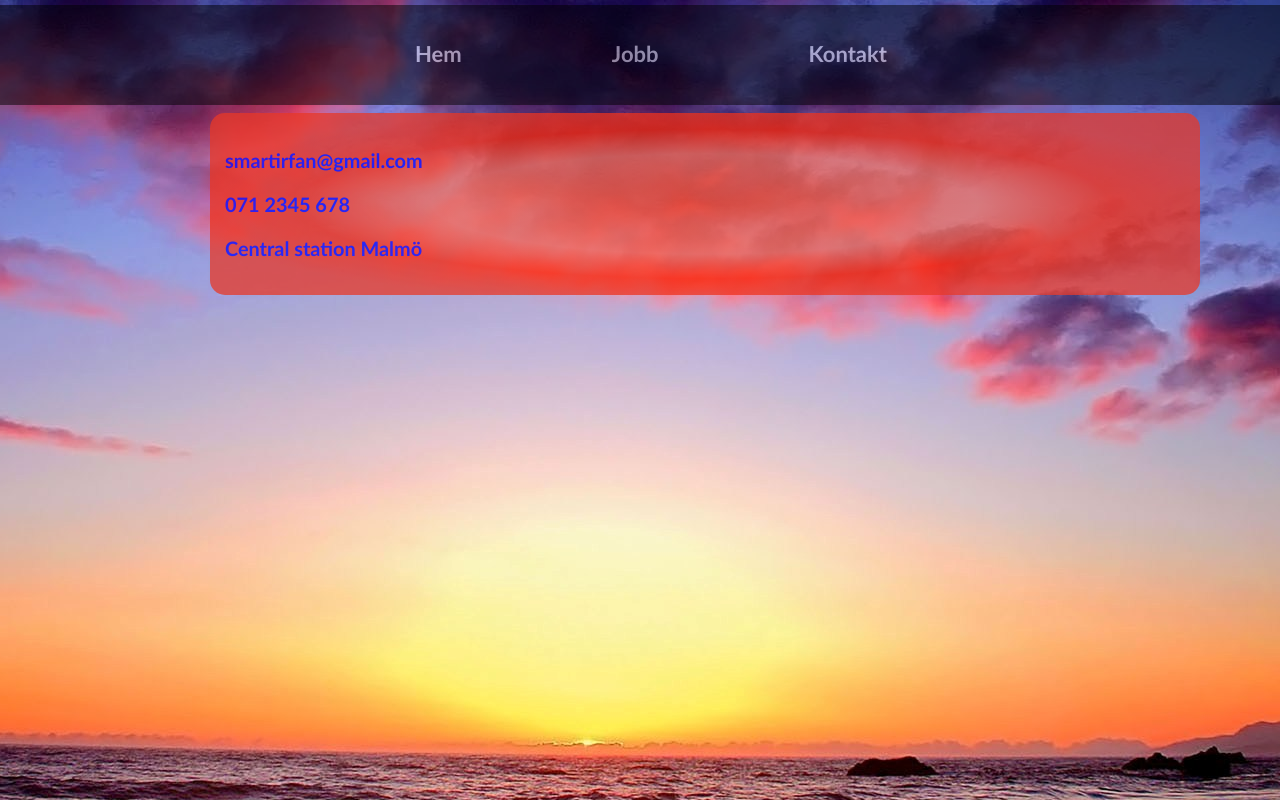
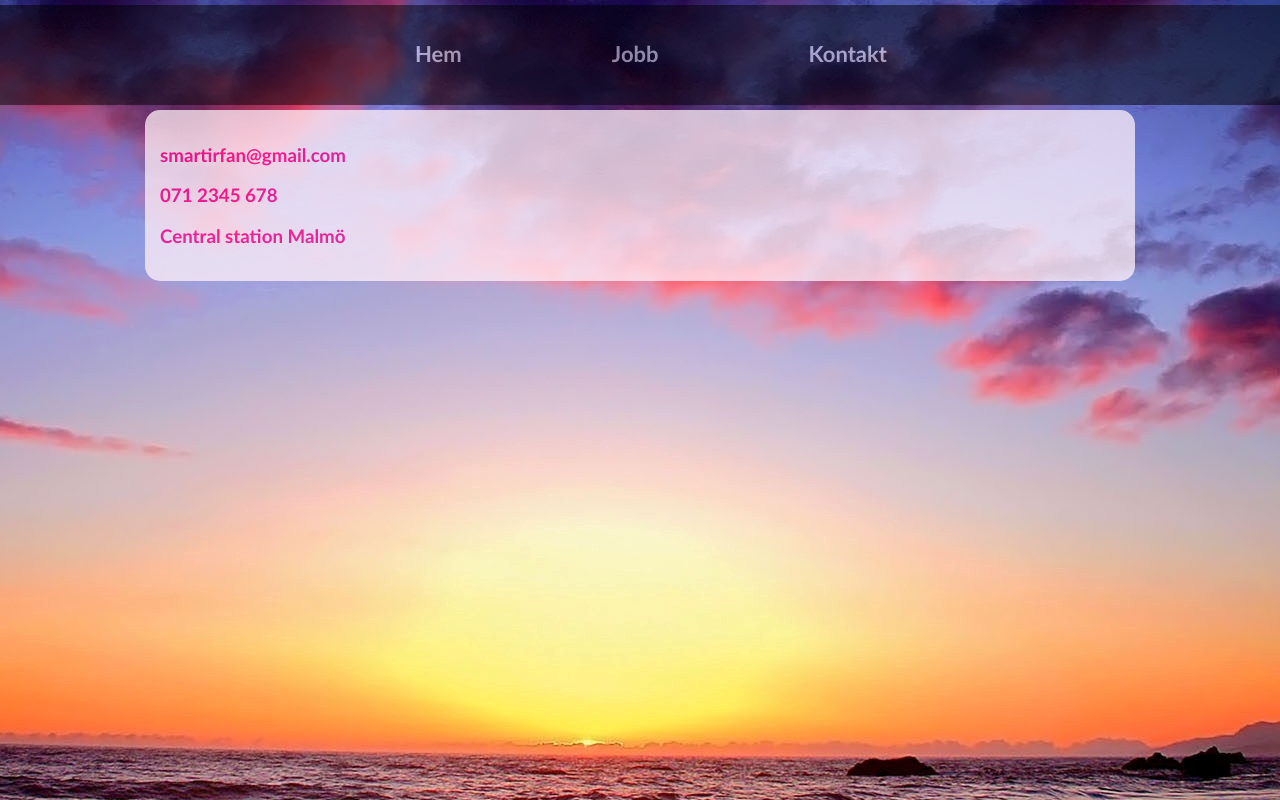
Before and after one commit to irfanuppsala/Job, a plain HTML site: page contact.html in a window 1280 px wide. Drawn offline with Linux system fonts and the light colour scheme.

```diff
--- a/contact.html
+++ b/contact.html
@@ -16,11 +16,9 @@
 			</div>
 		</div>
 		<div id="contact-content">
-			<span>
-				<h3>smartirfan@gmail.com</h3>
-				<h3>071 2345 678</h3>
-				<h3>Central station Malmö</h3>
-			</span>
+			<h3>smartirfan@gmail.com</h3>
+			<h3>071 2345 678</h3>
+			<h3>Central station Malmö</h3>
 		</div>
 	</body>
 </html>
--- a/css/format.css
+++ b/css/format.css
@@ -31,6 +31,7 @@ h2{
 }
 h3{
 	color:rgb(0,0,255);
+	color:#ff0084;
 }
 p{
 	text-align: justify;
@@ -45,11 +46,14 @@ img{
 	border-radius: 10px;
 	float: right;
 }
+mark{
+	background-color: pink;
+}
 #menuField /* id for black panel*/
 {
 	color: #FFFFFF; width: 100%; height: 100px;
 	background-color: #000000;
-	position: relative; top: 5px;
+	position: relative; top: 5px; margin-bottom: 10px;
 	opacity: 0.50; /* How tranparent the panel will be. 1 is not at all*/
 }
 #menu{ /* id for black element*/
@@ -86,7 +90,7 @@ img{
 #job-content{
 	width: 75%;
 	height:auto;
-	margin: 13px 0 0 210px;
+	margin: 0 auto;
 	padding: 15px;
 	text-align: justify;
 	opacity: 0.75;
@@ -103,19 +107,19 @@ filter: progid:DXImageTransform.Microsoft.gradient( startColorstr='#9fcff9', end
 #contact-content{
 	width: 75%;
 	height:auto;
-	margin: 13px 0 0 210px;
+	margin: 0 auto;
 	padding: 15px;
 	text-align: justify;
 	opacity: 0.75;
 	border-radius: 15px;
-background: rgba(248,80,50,1);
-background: -moz-radial-gradient(center, ellipse cover, rgba(248,80,50,1) 0%, rgba(247,86,59,1) 8%, rgba(241,111,92,1) 39%, rgba(246,41,12,1) 58%, rgba(240,47,23,1) 66%, rgba(231,56,39,1) 77%, rgba(231,56,39,1) 86%);
-background: -webkit-gradient(radial, center center, 0px, center center, 100%, color-stop(0%, rgba(248,80,50,1)), color-stop(8%, rgba(247,86,59,1)), color-stop(39%, rgba(241,111,92,1)), color-stop(58%, rgba(246,41,12,1)), color-stop(66%, rgba(240,47,23,1)), color-stop(77%, rgba(231,56,39,1)), color-stop(86%, rgba(231,56,39,1)));
-background: -webkit-radial-gradient(center, ellipse cover, rgba(248,80,50,1) 0%, rgba(247,86,59,1) 8%, rgba(241,111,92,1) 39%, rgba(246,41,12,1) 58%, rgba(240,47,23,1) 66%, rgba(231,56,39,1) 77%, rgba(231,56,39,1) 86%);
-background: -o-radial-gradient(center, ellipse cover, rgba(248,80,50,1) 0%, rgba(247,86,59,1) 8%, rgba(241,111,92,1) 39%, rgba(246,41,12,1) 58%, rgba(240,47,23,1) 66%, rgba(231,56,39,1) 77%, rgba(231,56,39,1) 86%);
-background: -ms-radial-gradient(center, ellipse cover, rgba(248,80,50,1) 0%, rgba(247,86,59,1) 8%, rgba(241,111,92,1) 39%, rgba(246,41,12,1) 58%, rgba(240,47,23,1) 66%, rgba(231,56,39,1) 77%, rgba(231,56,39,1) 86%);
-background: radial-gradient(ellipse at center, rgba(248,80,50,1) 0%, rgba(247,86,59,1) 8%, rgba(241,111,92,1) 39%, rgba(246,41,12,1) 58%, rgba(240,47,23,1) 66%, rgba(231,56,39,1) 77%, rgba(231,56,39,1) 86%);
-filter: progid:DXImageTransform.Microsoft.gradient( startColorstr='#f85032', endColorstr='#e73827', GradientType=1 );
+background: rgba(255,240,248,1);
+background: -moz-radial-gradient(center, ellipse cover, rgba(255,240,248,1) 30%, rgba(255,240,248,1) 45%, rgba(255,240,248,1) 51%, rgba(255,240,248,1) 64%);
+background: -webkit-gradient(radial, center center, 0px, center center, 100%, color-stop(30%, rgba(255,240,248,1)), color-stop(45%, rgba(255,240,248,1)), color-stop(51%, rgba(255,240,248,1)), color-stop(64%, rgba(255,240,248,1)));
+background: -webkit-radial-gradient(center, ellipse cover, rgba(255,240,248,1) 30%, rgba(255,240,248,1) 45%, rgba(255,240,248,1) 51%, rgba(255,240,248,1) 64%);
+background: -o-radial-gradient(center, ellipse cover, rgba(255,240,248,1) 30%, rgba(255,240,248,1) 45%, rgba(255,240,248,1) 51%, rgba(255,240,248,1) 64%);
+background: -ms-radial-gradient(center, ellipse cover, rgba(255,240,248,1) 30%, rgba(255,240,248,1) 45%, rgba(255,240,248,1) 51%, rgba(255,240,248,1) 64%);
+background: radial-gradient(ellipse at center, rgba(255,240,248,1) 30%, rgba(255,240,248,1) 45%, rgba(255,240,248,1) 51%, rgba(255,240,248,1) 64%);
+filter: progid:DXImageTransform.Microsoft.gradient( startColorstr='#fff0f8', endColorstr='#fff0f8', GradientType=1 );
 }
 #job-content ul li{
 	text-align: justify;
```
Also changed, not shown: jobb.html (+1 -1 lines).
